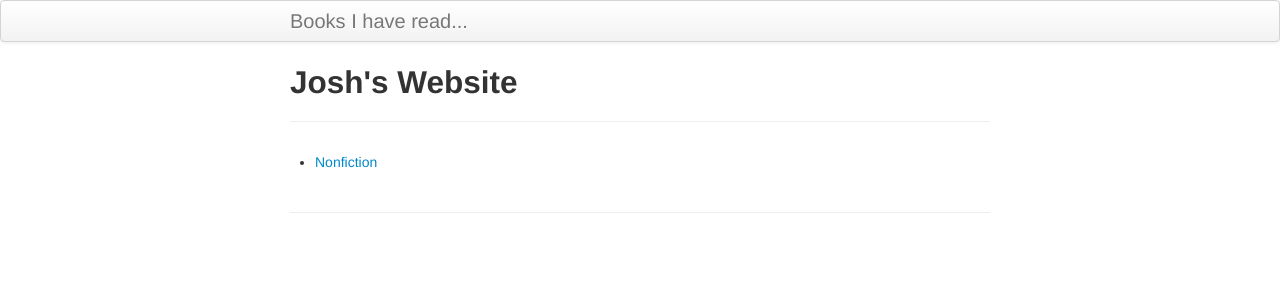
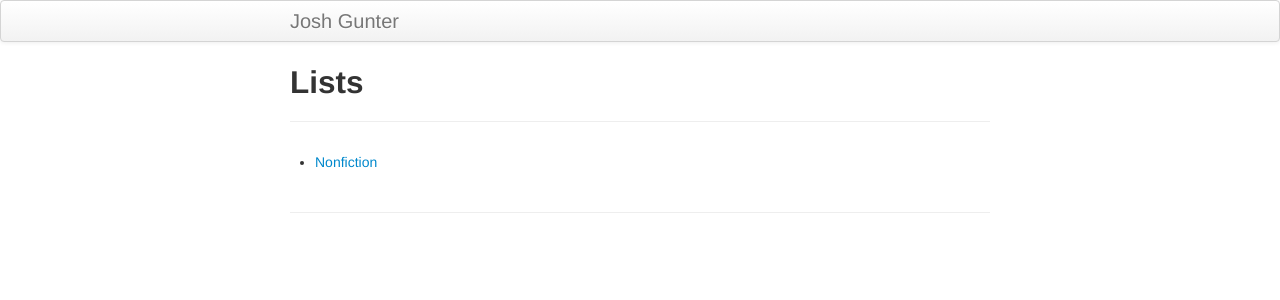
Before and after one commit to joshgunter/gunter_website, a Jekyll site: the page built from index.md, in a window 1280 px wide. Shown: the top 300 px of the page. Built offline with Jekyll 4.4.1, drawn with Linux system fonts in a browser that asks for light colours.

Commit message:
Update index page headers

```diff
--- a/_config.yml
+++ b/_config.yml
@@ -8,7 +8,7 @@ highlighter: rouge
 # Themes are encouraged to use these universal variables
 # so be sure to set them if your theme uses them.
 #
-title : Books I have read...
+title : Josh Gunter
 author :
   name : Josh Gunter
   email : jmgunter@gmail.com
--- a/index.md
+++ b/index.md
@@ -1,6 +1,6 @@
 ---
 layout: page
-title: Josh's Website
+title: Lists
 description: A personal website for Josh Gunter.
 ---
 
```
Also changed, not shown: 1 other file.
